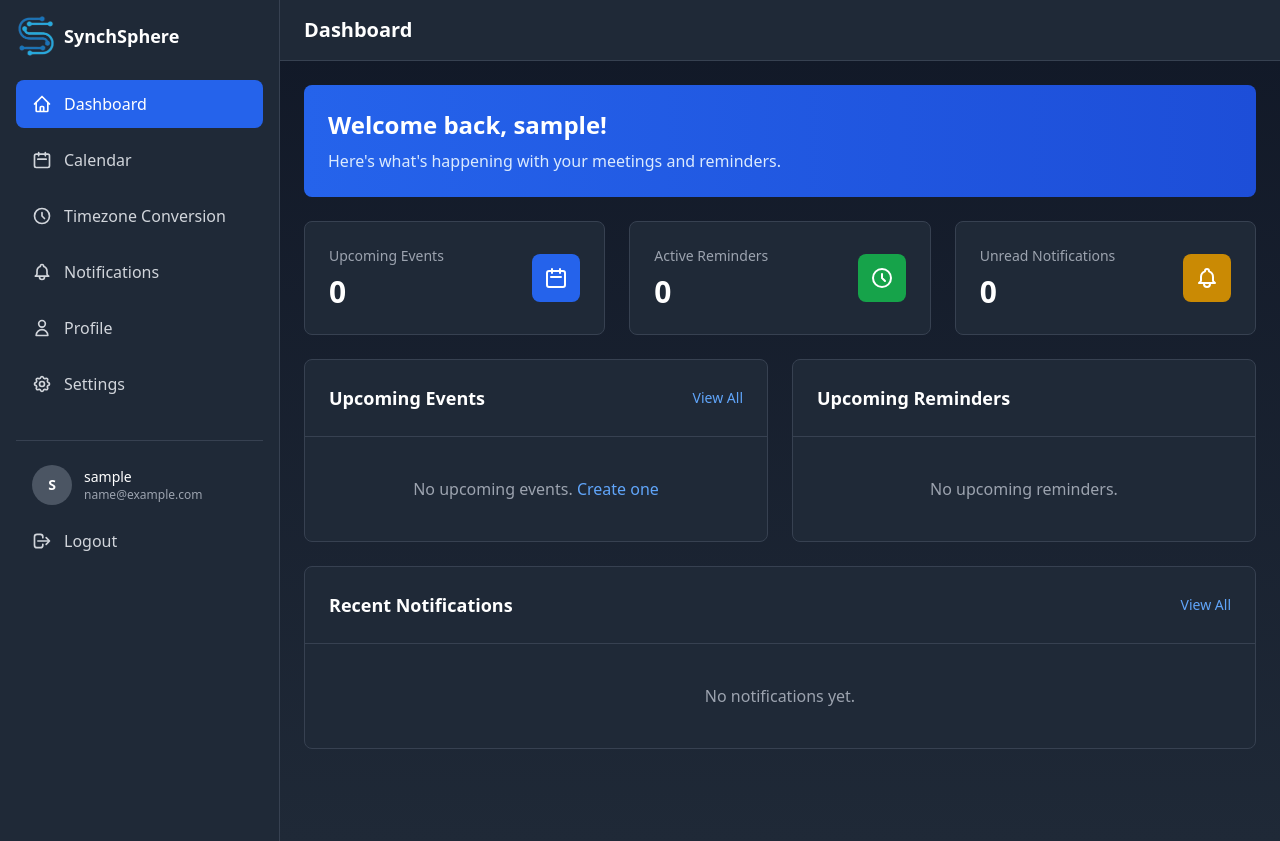
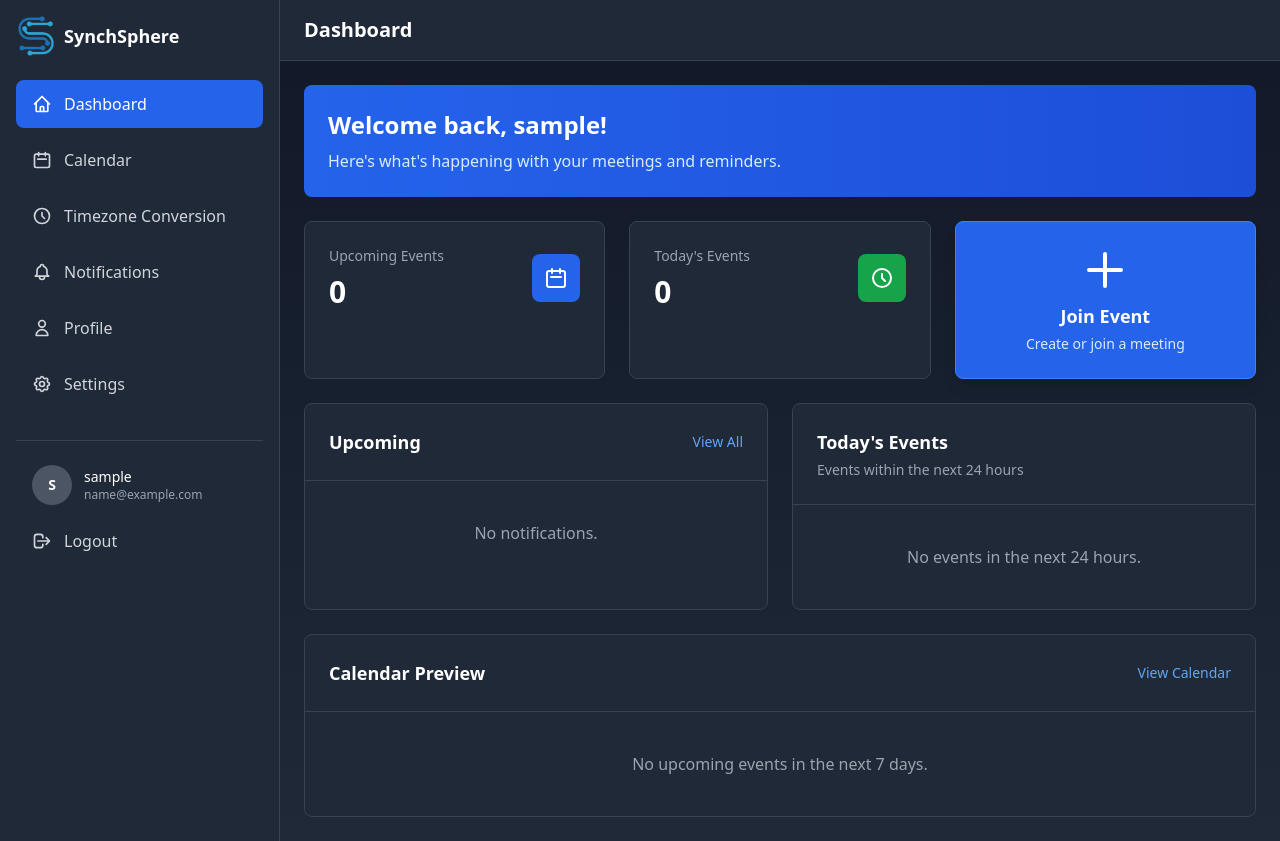
Before and after one commit to Dekusta412/CSIT327-G5-SynchSphere, a Django app: page /homepage/ in a window 1280 px wide. Run offline with Django 5.2, Linux system fonts and the light colour scheme; the visitor is signed in with stand-in values (Sample User, id 1); data comes from the database, SQL or seed files in the repository; data that the repository does not hold is empty; some libraries are stand-ins or nearby versions.

Commit message:
Add join event modal, replace reminders with 24-hour event tracking, and update notifications

```diff
--- a/homepage/urls.py
+++ b/homepage/urls.py
@@ -26,4 +26,7 @@ urlpatterns = [
     path("api/events/<int:event_id>/", views.event_detail_api, name="event_detail_api"),
     path("api/profile/", views.profile_api, name="profile_api"),
     path("api/search-users/", views.search_users_api, name="search_users_api"),
+
+    # Join event
+    path("join-event/", views.join_event_view, name="join_event"),
 ]
--- a/homepage/views.py
+++ b/homepage/views.py
@@ -29,22 +29,24 @@ def dashboard_view(request):
     user = request.user
     profile = get_user_profile(user)
 
-    # Get upcoming reminders (next 7 days) - optimized query with select_related
+    # Get events happening within the next 24 hours (today's events)
     now = timezone.now()
-    upcoming_reminders = Reminder.objects.filter(
+    next_24_hours = now + timedelta(hours=24)
+
+    # Get events within next 24 hours for today's events section
+    upcoming_reminders = Event.objects.filter(
         user=user,
-        reminder_time__gte=now,
-        reminder_time__lte=now + timedelta(days=7),
-        is_sent=False
-    ).order_by('reminder_time')[:10].only('id', 'title', 'reminder_time', 'is_sent')
+        start_time__gte=now,
+        start_time__lte=next_24_hours
+    ).order_by('start_time')[:10].only('id', 'title', 'start_time', 'location')
 
-    # Get recent notifications (unread first) - optimized query
+    # Get ALL notifications (unread first) for upcoming events section
     notifications = Notification.objects.filter(user=user).order_by('-is_read', '-created_at')[:10].only(
         'id', 'title', 'message', 'is_read', 'created_at', 'notification_type'
     )
     unread_count = get_unread_count(user)
 
-    # Get upcoming events (next 7 days)
+    # Get upcoming events (next 7 days) for the events widget
     upcoming_events_qs = Event.objects.filter(
         user=user,
         start_time__gte=now,
@@ -755,3 +757,57 @@ def meeting_invitation_view(request, token, event_id=None):
     }
 
     return render(request, 'homepage/meeting_invitation.html', context)
+
+
+@login_required
+@require_http_methods(["POST"])
+def join_event_view(request):
+    """Handle joining an event via invitation link"""
+    try:
+        data = json.loads(request.body)
+        event_token = data.get('event_token')
+
+        if not event_token:
+            return JsonResponse({'success': False, 'error': 'Event token is required'}, status=400)
+
+        # Find the event by invitation token
+        event = Event.objects.filter(invitation_link__contains=event_token).first()
+
+        if not event:
+            return JsonResponse({'success': False, 'error': 'Event not found or link is invalid'}, status=404)
+
+        # Check if the event has already passed
+        if event.end_time < timezone.now():
+            return JsonResponse({'success': False, 'error': 'This event has already ended'}, status=400)
+
+        # Create a copy of the event for the user's calendar
+        new_event = Event.objects.create(
+            title=f"{event.title} (Joined)",
+            description=event.description,
+            start_time=event.start_time,
+            end_time=event.end_time,
+            location=event.location,
+            user=request.user,
+            external_calendar_id=str(event.id),  # Reference to original event
+            external_calendar_type='joined'
+        )
+
+        # Create a notification
+        Notification.objects.create(
+            user=request.user,
+            title='Event Added to Calendar',
+            message=f'You have successfully joined "{event.title}"',
+            notification_type='event',
+            event=new_event
+        )
+
+        return JsonResponse({
+            'success': True,
+            'message': 'Event has been added to your calendar',
+            'event_id': new_event.id
+        })
+
+    except json.JSONDecodeError:
+        return JsonResponse({'success': False, 'error': 'Invalid request data'}, status=400)
+    except Exception as e:
+        return JsonResponse({'success': False, 'error': str(e)}, status=500)
--- a/templates/homepage/dashboard.html
+++ b/templates/homepage/dashboard.html
@@ -28,7 +28,7 @@
     <div class="bg-gray-800 rounded-lg p-6 border border-gray-700">
       <div class="flex items-center justify-between">
         <div>
-          <p class="text-gray-400 text-sm">Active Reminders</p>
+          <p class="text-gray-400 text-sm">Today's Events</p>
           <p class="text-3xl font-bold text-white mt-2">{{ upcoming_reminders|length }}</p>
         </div>
         <div class="w-12 h-12 bg-green-600 rounded-lg flex items-center justify-center">
@@ -39,109 +39,111 @@
       </div>
     </div>
 
-    <div class="bg-gray-800 rounded-lg p-6 border border-gray-700">
-      <div class="flex items-center justify-between">
-        <div>
-          <p class="text-gray-400 text-sm">Unread Notifications</p>
-          <p class="text-3xl font-bold text-white mt-2">{{ unread_count }}</p>
+    <button onclick="openJoinEventModal()" class="bg-blue-600 hover:bg-blue-700 rounded-lg p-6 border border-blue-500 flex items-center justify-center transition-all duration-200 shadow-lg hover:shadow-blue-500/50 w-full">
+      <div class="text-center">
+        <svg class="w-12 h-12 text-white mx-auto mb-2" fill="none" stroke="currentColor" viewBox="0 0 24 24">
+          <path stroke-linecap="round" stroke-linejoin="round" stroke-width="2" d="M12 4v16m8-8H4"></path>
+        </svg>
+        <p class="text-white font-bold text-lg">Join Event</p>
+        <p class="text-blue-100 text-sm mt-1">Create or join a meeting</p>
       </div>
-        <div class="w-12 h-12 bg-yellow-600 rounded-lg flex items-center justify-center">
-          <svg class="w-6 h-6 text-white" fill="none" stroke="currentColor" viewBox="0 0 24 24">
-            <path stroke-linecap="round" stroke-linejoin="round" stroke-width="2" d="M15 17h5l-1.405-1.405A2.032 2.032 0 0118 14.158V11a6.002 6.002 0 00-4-5.659V5a2 2 0 10-4 0v.341C7.67 6.165 6 8.388 6 11v3.159c0 .538-.214 1.055-.595 1.436L4 17h5m6 0v1a3 3 0 11-6 0v-1m6 0H9"></path>
-          </svg>
-        </div>
-      </div>
-    </div>
+    </button>
   </div>
 
   <!-- Two Column Layout -->
   <div class="grid grid-cols-1 lg:grid-cols-2 gap-6">
-    <!-- Upcoming Events -->
+    <!-- Upcoming (Notifications) -->
     <div class="bg-gray-800 rounded-lg border border-gray-700">
       <div class="p-6 border-b border-gray-700 flex items-center justify-between">
-        <h3 class="text-lg font-semibold text-white">Upcoming Events</h3>
-        <a href="{% url 'homepage:calendar' %}" class="text-blue-400 hover:text-blue-300 text-sm">View All</a>
-      </div>
-      <div class="p-6">
-        <div class="space-y-4" id="upcomingEventsContainer">
-          <p id="noUpcomingEventsMessage" class="text-gray-400 text-center py-4 {% if has_upcoming_events %}hidden{% endif %}">No upcoming events. <a href="{% url 'homepage:calendar' %}" class="text-blue-400 hover:underline">Create one</a></p>
-        </div>
-      </div>
-    </div>
-
-    <!-- Upcoming Reminders -->
-    <div class="bg-gray-800 rounded-lg border border-gray-700">
-      <div class="p-6 border-b border-gray-700">
-        <h3 class="text-lg font-semibold text-white">Upcoming Reminders</h3>
-      </div>
-      <div class="p-6">
-        {% if upcoming_reminders %}
-        <div class="space-y-4">
-          {% for reminder in upcoming_reminders %}
-          <div class="border-l-4 border-green-600 pl-4 py-2">
-            <h4 class="text-white font-medium">{{ reminder.title }}</h4>
-            <p class="text-gray-400 text-sm mt-1">{{ reminder.reminder_time|date:"M d, Y g:i A" }}</p>
-            {% if reminder.description %}
-            <p class="text-gray-500 text-xs mt-1">{{ reminder.description|truncatewords:10 }}</p>
-            {% endif %}
-          </div>
-          {% endfor %}
-        </div>
-        {% else %}
-        <p class="text-gray-400 text-center py-4">No upcoming reminders.</p>
-        {% endif %}
-      </div>
-    </div>
-  </div>
-
-  <!-- Recent Notifications -->
-  <div class="bg-gray-800 rounded-lg border border-gray-700">
-    <div class="p-6 border-b border-gray-700 flex items-center justify-between">
-      <h3 class="text-lg font-semibold text-white">Recent Notifications</h3>
+        <h3 class="text-lg font-semibold text-white">Upcoming</h3>
         <a href="{% url 'homepage:notifications' %}" class="text-blue-400 hover:text-blue-300 text-sm">View All</a>
       </div>
       <div class="p-6">
         {% if notifications %}
-      <div class="space-y-3">
+        <div class="space-y-4">
           {% for notification in notifications %}
-        <div class="flex items-start space-x-3 p-3 rounded-lg {% if not notification.is_read %}bg-gray-700{% else %}bg-gray-800{% endif %}">
-          <div class="flex-shrink-0">
+          <div class="flex items-start space-x-3 p-3 rounded-lg {% if not notification.is_read %}bg-gray-700/50{% endif %} hover:bg-gray-700 transition-colors">
+            <div class="flex-shrink-0 mt-1">
               {% if notification.notification_type == 'reminder' %}
-            <div class="w-8 h-8 bg-yellow-600 rounded-full flex items-center justify-center">
-              <svg class="w-4 h-4 text-white" fill="none" stroke="currentColor" viewBox="0 0 24 24">
+              <svg class="w-5 h-5 text-green-500" fill="none" stroke="currentColor" viewBox="0 0 24 24">
                 <path stroke-linecap="round" stroke-linejoin="round" stroke-width="2" d="M12 8v4l3 3m6-3a9 9 0 11-18 0 9 9 0 0118 0z"></path>
               </svg>
-            </div>
               {% elif notification.notification_type == 'event' %}
-            <div class="w-8 h-8 bg-blue-600 rounded-full flex items-center justify-center">
-              <svg class="w-4 h-4 text-white" fill="none" stroke="currentColor" viewBox="0 0 24 24">
+              <svg class="w-5 h-5 text-blue-500" fill="none" stroke="currentColor" viewBox="0 0 24 24">
                 <path stroke-linecap="round" stroke-linejoin="round" stroke-width="2" d="M8 7V3m8 4V3m-9 8h10M5 21h14a2 2 0 002-2V7a2 2 0 00-2-2H5a2 2 0 00-2 2v12a2 2 0 002 2z"></path>
               </svg>
-            </div>
               {% else %}
-            <div class="w-8 h-8 bg-gray-600 rounded-full flex items-center justify-center">
-              <svg class="w-4 h-4 text-white" fill="none" stroke="currentColor" viewBox="0 0 24 24">
-                <path stroke-linecap="round" stroke-linejoin="round" stroke-width="2" d="M13 16h-1v-4h-1m1-4h.01M21 12a9 9 0 11-18 0 9 9 0 0118 0z"></path>
+              <svg class="w-5 h-5 text-yellow-500" fill="none" stroke="currentColor" viewBox="0 0 24 24">
+                <path stroke-linecap="round" stroke-linejoin="round" stroke-width="2" d="M15 17h5l-1.405-1.405A2.032 2.032 0 0118 14.158V11a6.002 6.002 0 00-4-5.659V5a2 2 0 10-4 0v.341C7.67 6.165 6 8.388 6 11v3.159c0 .538-.214 1.055-.595 1.436L4 17h5m6 0v1a3 3 0 11-6 0v-1m6 0H9"></path>
               </svg>
-            </div>
               {% endif %}
             </div>
             <div class="flex-1 min-w-0">
-            <p class="text-white font-medium">{{ notification.title }}</p>
-            <p class="text-gray-400 text-sm mt-1">{{ notification.message }}</p>
+              <h4 class="text-white font-medium text-sm {% if not notification.is_read %}font-bold{% endif %}">{{ notification.title }}</h4>
+              <p class="text-gray-400 text-xs mt-1">{{ notification.message|truncatewords:15 }}</p>
               <p class="text-gray-500 text-xs mt-1">{{ notification.created_at|timesince }} ago</p>
             </div>
             {% if not notification.is_read %}
             <div class="flex-shrink-0">
-            <span class="w-2 h-2 bg-blue-500 rounded-full"></span>
+              <span class="inline-block w-2 h-2 bg-blue-500 rounded-full"></span>
             </div>
             {% endif %}
           </div>
           {% endfor %}
         </div>
         {% else %}
-      <p class="text-gray-400 text-center py-4">No notifications yet.</p>
+        <p class="text-gray-400 text-center py-4">No notifications.</p>
         {% endif %}
+      </div>
+    </div>
+
+    <!-- Today's Events (Reminders) -->
+    <div class="bg-gray-800 rounded-lg border border-gray-700">
+      <div class="p-6 border-b border-gray-700">
+        <h3 class="text-lg font-semibold text-white">Today's Events</h3>
+        <p class="text-gray-400 text-sm mt-1">Events within the next 24 hours</p>
+      </div>
+      <div class="p-6">
+        {% if upcoming_reminders %}
+        <div class="space-y-4">
+          {% for event in upcoming_reminders %}
+          <div class="border-l-4 border-green-600 pl-4 py-2">
+            <h4 class="text-white font-medium">{{ event.title }}</h4>
+            <p class="text-gray-400 text-sm mt-1">
+              <svg class="w-4 h-4 inline-block mr-1" fill="none" stroke="currentColor" viewBox="0 0 24 24">
+                <path stroke-linecap="round" stroke-linejoin="round" stroke-width="2" d="M12 8v4l3 3m6-3a9 9 0 11-18 0 9 9 0 0118 0z"></path>
+              </svg>
+              {{ event.start_time|date:"g:i A" }}
+            </p>
+            {% if event.location %}
+            <p class="text-gray-500 text-xs mt-1">
+              <svg class="w-4 h-4 inline-block mr-1" fill="none" stroke="currentColor" viewBox="0 0 24 24">
+                <path stroke-linecap="round" stroke-linejoin="round" stroke-width="2" d="M17.657 16.657L13.414 20.9a1.998 1.998 0 01-2.827 0l-4.244-4.243a8 8 0 1111.314 0z"></path>
+                <path stroke-linecap="round" stroke-linejoin="round" stroke-width="2" d="M15 11a3 3 0 11-6 0 3 3 0 016 0z"></path>
+              </svg>
+              {{ event.location }}
+            </p>
+            {% endif %}
+          </div>
+          {% endfor %}
+        </div>
+        {% else %}
+        <p class="text-gray-400 text-center py-4">No events in the next 24 hours.</p>
+        {% endif %}
+      </div>
+    </div>
+  </div>
+
+  <!-- Calendar Widget (7 Days Ahead) -->
+  <div class="bg-gray-800 rounded-lg border border-gray-700">
+    <div class="p-6 border-b border-gray-700 flex items-center justify-between">
+      <h3 class="text-lg font-semibold text-white">Calendar Preview</h3>
+      <a href="{% url 'homepage:calendar' %}" class="text-blue-400 hover:text-blue-300 text-sm">View Calendar</a>
+    </div>
+    <div class="p-6">
+      <div class="space-y-4" id="upcomingEventsContainer">
+        <p id="noUpcomingEventsMessage" class="text-gray-400 text-center py-4 {% if has_upcoming_events %}hidden{% endif %}">No upcoming events in the next 7 days.</p>
+      </div>
     </div>
   </div>
 </div>
@@ -210,5 +212,116 @@
 
     document.addEventListener('DOMContentLoaded', renderEvents);
   })();
+
+  // Join Event Modal Functions
+  function openJoinEventModal() {
+    document.getElementById('joinEventModal').classList.remove('hidden');
+  }
+
+  function closeJoinEventModal() {
+    document.getElementById('joinEventModal').classList.add('hidden');
+    document.getElementById('joinEventForm').reset();
+    document.getElementById('joinEventError').classList.add('hidden');
+  }
+
+  function submitJoinEvent(event) {
+    event.preventDefault();
+    const meetingLink = document.getElementById('meetingLink').value;
+    const errorDiv = document.getElementById('joinEventError');
+
+    if (!meetingLink.trim()) {
+      errorDiv.textContent = 'Please enter a meeting link';
+      errorDiv.classList.remove('hidden');
+      return;
+    }
+
+    // Extract event ID from the meeting link
+    const urlPattern = /\/homepage\/meeting\/invitation\/([a-f0-9-]+)\//;
+    const match = meetingLink.match(urlPattern);
+
+    if (!match) {
+      errorDiv.textContent = 'Invalid meeting link format';
+      errorDiv.classList.remove('hidden');
+      return;
+    }
+
+    const eventToken = match[1];
+
+    // Submit to backend
+    fetch('/homepage/join-event/', {
+      method: 'POST',
+      headers: {
+        'Content-Type': 'application/json',
+        'X-CSRFToken': '{{ csrf_token }}'
+      },
+      body: JSON.stringify({ event_token: eventToken })
+    })
+    .then(response => response.json())
+    .then(data => {
+      if (data.success) {
+        closeJoinEventModal();
+        alert('Event has been added to your calendar!');
+        location.reload();
+      } else {
+        errorDiv.textContent = data.error || 'Failed to join event';
+        errorDiv.classList.remove('hidden');
+      }
+    })
+    .catch(error => {
+      errorDiv.textContent = 'An error occurred. Please try again.';
+      errorDiv.classList.remove('hidden');
+    });
+  }
 </script>
+
+<!-- Join Event Modal -->
+<div id="joinEventModal" class="hidden fixed inset-0 bg-black bg-opacity-50 z-50 flex items-center justify-center p-4">
+  <div class="bg-gray-800 rounded-lg max-w-md w-full p-6 border border-gray-700">
+    <div class="flex items-center justify-between mb-4">
+      <h3 class="text-xl font-bold text-white">Join Event</h3>
+      <button onclick="closeJoinEventModal()" class="text-gray-400 hover:text-white">
+        <svg class="w-6 h-6" fill="none" stroke="currentColor" viewBox="0 0 24 24">
+          <path stroke-linecap="round" stroke-linejoin="round" stroke-width="2" d="M6 18L18 6M6 6l12 12"></path>
+        </svg>
+      </button>
+    </div>
+
+    <form id="joinEventForm" onsubmit="submitJoinEvent(event)">
+      <div class="mb-4">
+        <label for="meetingLink" class="block text-gray-300 text-sm font-medium mb-2">
+          Event Meeting Link
+        </label>
+        <input
+          type="text"
+          id="meetingLink"
+          name="meetingLink"
+          placeholder="Paste the event invitation link here"
+          class="w-full px-4 py-2.5 rounded-lg bg-gray-700 border border-gray-600 text-white placeholder-gray-400 focus:outline-none focus:ring-2 focus:ring-blue-500"
+          required
+        >
+        <p class="text-gray-400 text-xs mt-2">
+          Enter the invitation link you received to join the event
+        </p>
+      </div>
+
+      <div id="joinEventError" class="hidden bg-red-900/40 border border-red-700 text-red-300 text-sm p-3 rounded-lg mb-4"></div>
+
+      <div class="flex gap-3">
+        <button
+          type="button"
+          onclick="closeJoinEventModal()"
+          class="flex-1 px-4 py-2.5 bg-gray-700 hover:bg-gray-600 text-white font-medium rounded-lg transition-colors"
+        >
+          Cancel
+        </button>
+        <button
+          type="submit"
+          class="flex-1 px-4 py-2.5 bg-blue-600 hover:bg-blue-700 text-white font-medium rounded-lg transition-colors"
+        >
+          Join Event
+        </button>
+      </div>
+    </form>
+  </div>
+</div>
 {% endblock %}
```
Lines whose indentation alone changed are shown as unchanged.
